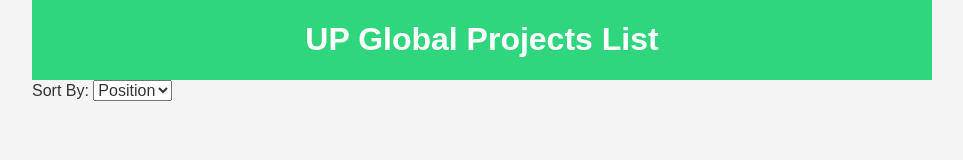
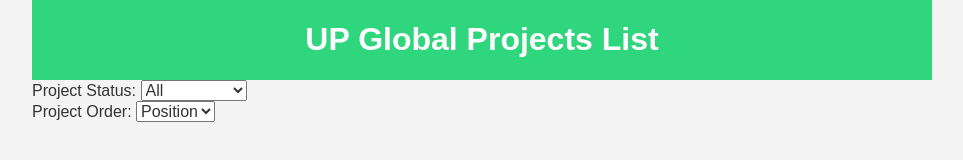
Before and after one commit to TheDahv/asanaprojectlist, a website: page webapp/index.html in a window 1280 px wide. Shown: the whole page, without its empty margins (158-1121 px from the left). Drawn offline with Linux system fonts and the light colour scheme; no server answers.

Commit message:
Adds project status filtering

```diff
--- a/webapp/index.html
+++ b/webapp/index.html
@@ -12,24 +12,36 @@
       <h1>
         UP Global Projects List
       </h1>
-    </header>
+    </header><!-- .page-title -->
 
     <section id="projects" ng-controller="ProjectsController">
       <div id="filters">
         <div class="project-view-control">
+          <label for="projectStatusFilterControl">
+            Project Status:
+            <select name="projectStatusFilterControl" ng-model="projectFilter.Status">
+              <option value="">All</option>
+              <option value="G">Good</option>
+              <option value="Y">Needs Help</option>
+              <option value="R">Blocked</option>
+              <option value="Unknown">Unknown</option>
+            </select>
+          </label>
+        </div><!-- .project-view-control -->
+
+        <div class="project-view-control">
           <label for="sortControl">
-            Sort By:
+            Project Order:
             <select name="sortControl" ng-model="orderProp">
               <option value="Position" selected="selected">Position</option>
               <option value="Status">Status</option>
             </select>
           </label>
-        </div>
+        </div><!-- .project-view-control -->
 
+      </div><!-- #filters -->
 
-      </div>
-
-      <div class="project" ng-repeat="project in projects | orderBy:orderProp">
+      <div class="project" ng-repeat="project in projects | filter:projectFilter | orderBy:orderProp">
         <h2 class="project__name">
           <span class="project__status {{ project.Status }}">
             {{ project.Symbol }}
@@ -41,8 +53,8 @@
 
           {{ project.ProjectName }}
         </h2>
-      </div>
-    </section>
+      </div><!-- .project -->
+    </section><!-- #projects -->
     <script src="/js/application.js"></script>
   </body>
 </html>
```
